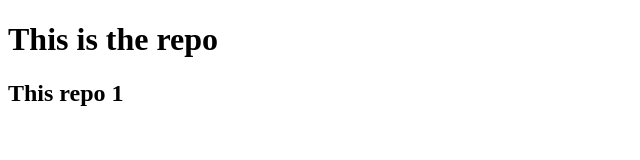
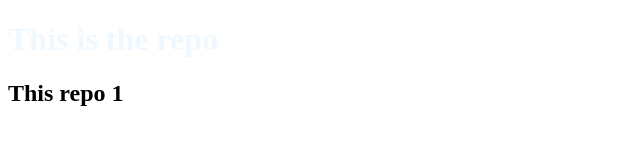
Before and after one commit to omitsen/PGD_IT, a plain HTML site: page index.html in a window 1280 px wide. Shown: the whole page, without its empty margins (0-640 px from the left). Drawn offline with Linux system fonts and the light colour scheme.

Commit message:
Added css

```diff
--- a/index.html
+++ b/index.html
@@ -4,6 +4,7 @@
     <meta charset="UTF-8">
     <meta name="viewport" content="width=device-width, initial-scale=1.0">
     <title>This is my first repo</title>
+    <link rel="stylesheet" href="style.css">
 </head>
 <body>
     <h1>This is the repo</h1>
--- /dev/null
+++ b/style.css
@@ -0,0 +1,5 @@
+h1{
+
+    color:aliceblue
+
+}
```
